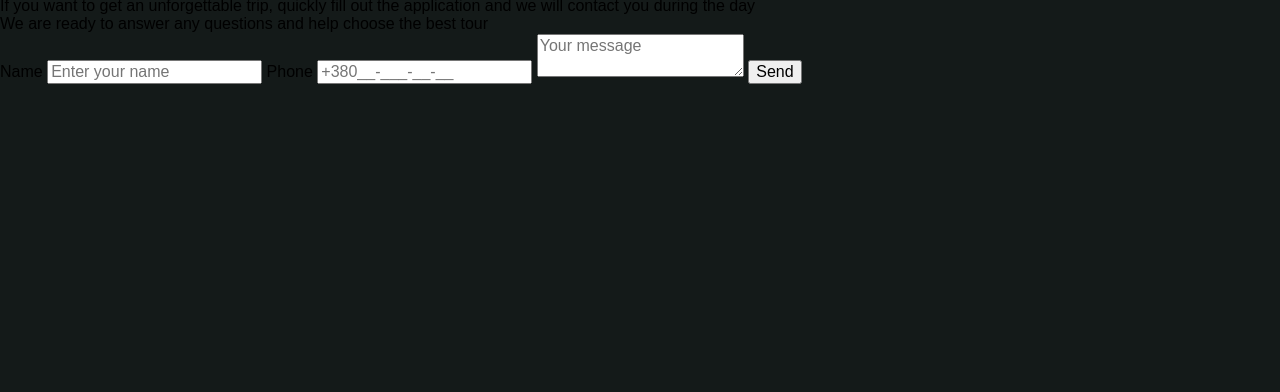
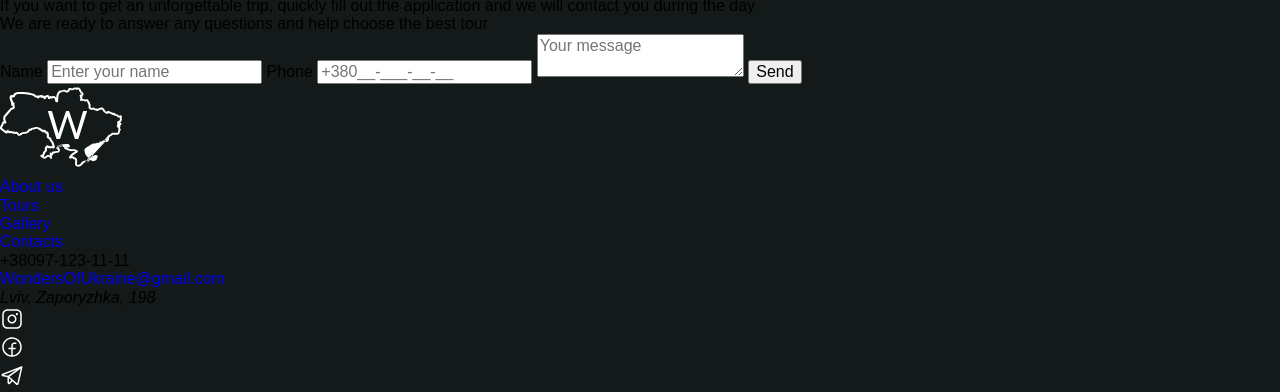
Before and after one commit to LesyaKot/Wonders-of-Ukraine, a website: page src/index.html in a window 1280 px wide. Shown: the part 7532-7924 px from the top of the page. Before the commit the page ends 7616 px from the top, so only its background shows below. Drawn offline with nearby package versions, Linux system fonts and the light colour scheme; a web font is replaced by a local one.

Commit message:
add footer

```diff
--- a/src/index.html
+++ b/src/index.html
@@ -358,9 +358,72 @@
   <button class="start-travel-btn" type="submit">Send</button>
 </form>
 </div>
-
 </section>
 </main>
+
+<footer>
+  <div class="logo-cont">
+    <a class="logo" href="./index.html">
+      <svg class="icon-Logo" width="127" height="90">
+        <use href="./img/symbol-defs.svg#icon-Logo"></use>
+      </svg>
+    </a>
+  </div>
+
+  <div class="nav-cont">
+    <nav class="page-nav">
+      <ul class="menu-nav">
+        <li class="menu-item">
+          <a class="menu-link" href="#about">About us</a>
+        </li>
+        <li class="menu-item">
+          <a class="menu-link" href="#tours">Tours</a>
+        </li>
+        <li class="menu-item">
+          <a class="menu-link" href="#gallery">Gallery</a>
+        </li>
+        <li class="menu-item">
+          <a class="menu-link" href="#contacts">Contacts</a>
+        </li>
+      </ul>
+    </nav>
+  </div>
+
+  <div class="contact-info">
+    <p class="contact-item">+38097-123-11-11</p>
+    <a class="contact-item" href="mailto:WondersOfUkraine@gmail.com">WondersOfUkraine@gmail.com</a>
+    <address class="contact-item">
+      Lviv, Zaporyzhka, 198
+    </address>
+  </div>
+
+
+  <ul class="social-list">
+    <li class="social-list-item">
+      <a href="" class="social-list-link">
+        <svg class="social-list-icon" width="24" height="24">
+          <use href="./img/symbol-defs.svg#icon-ph_instagram-logo"></use>
+        </svg>
+      </a>
+    </li>
+    <li>
+      <a href="" class="social-list-link">
+        <svg class="social-list-icon" width="24" height="24">
+          <use href="./img/symbol-defs.svg#icon-ph_facebook-logo"></use>
+        </svg>
+      </a>
+    </li>
+    <li>
+      <a href="" class="social-list-link">
+        <svg class="social-list-icon" width="24" height="24">
+          <use href="./img/symbol-defs.svg#icon-ph_telegram-logo"></use>
+        </svg>
+      </a>
+    </li>
+  </ul>
+
+  <p>© All Rights Reserved</p>
+</footer>
 <script type="module"
 src="./main.js"></script>
 <script type="module"
```
